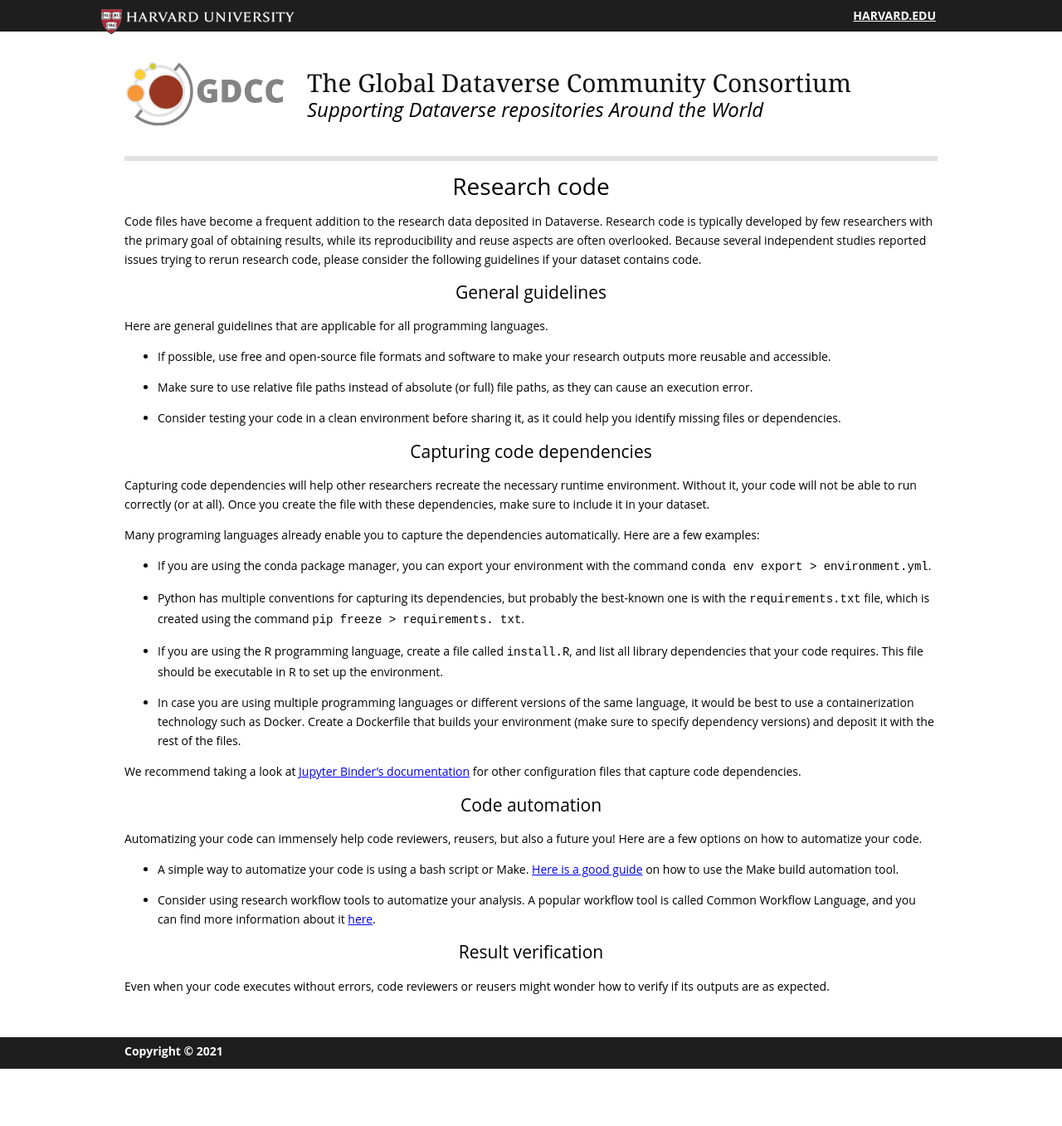
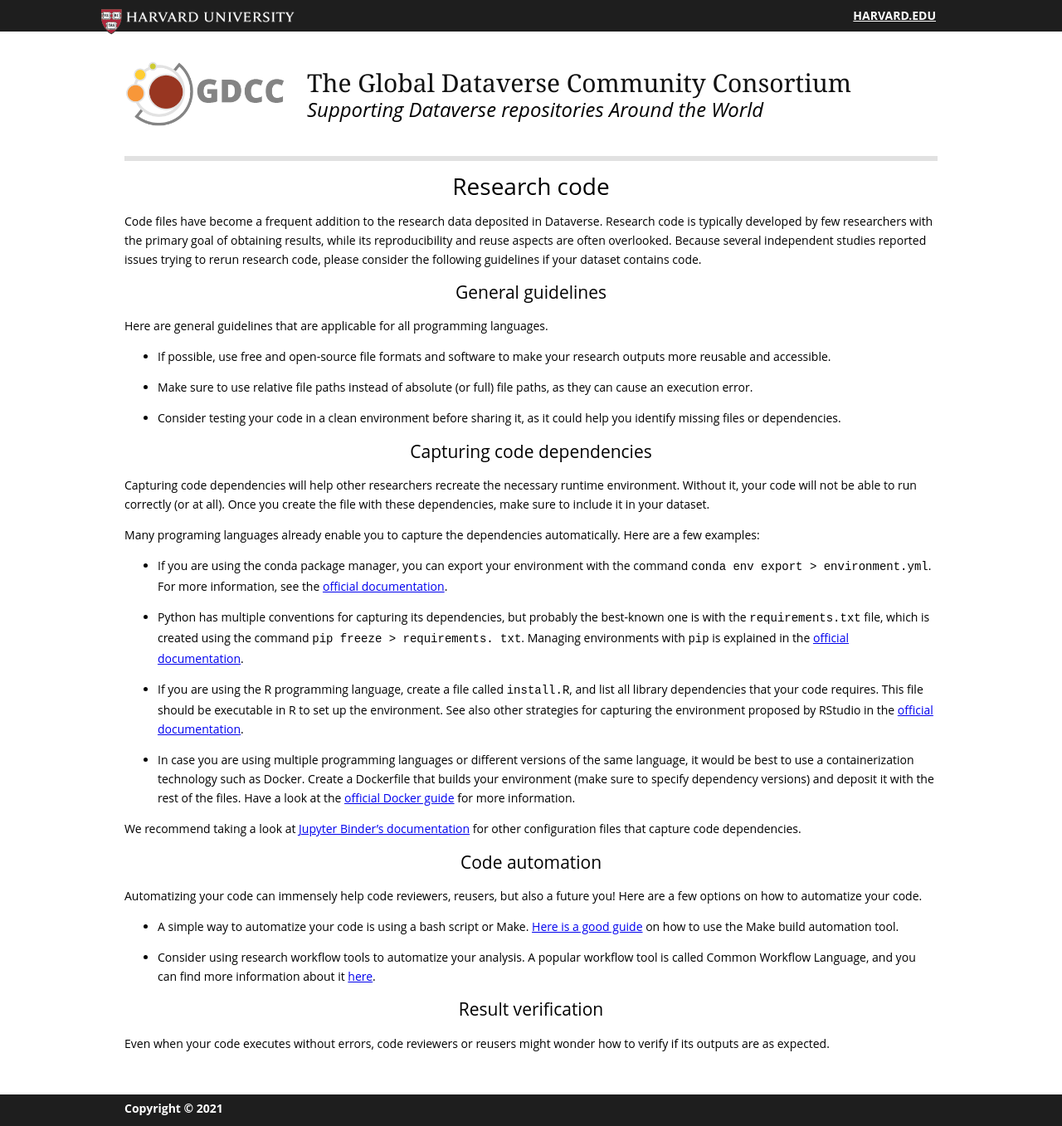
Before and after one commit to gdcc/swc.gdcc.io, a Jekyll site: the page built from software-guidelines.md, in a window 1280 px wide. Shown: the whole page at 83% size. Built offline with Jekyll 4.4.1, drawn with Linux system fonts in a browser that asks for light colours; our own code applies the rules of GitHub Pages for plain Markdown files; before the commit the page ends 1288 px from its top, so only the background shows below that.

Commit message:
add official links

```diff
--- a/software-guidelines.md
+++ b/software-guidelines.md
@@ -18,13 +18,13 @@ Capturing code dependencies will help other researchers recreate the necessary r
 
 Many programing languages already enable you to capture the dependencies automatically. Here are a few examples:
 
-- If you are using the conda package manager, you can export your environment with the command `conda env export > environment.yml`.
+- If you are using the conda package manager, you can export your environment with the command `conda env export > environment.yml`. For more information, see the [official documentation](https://docs.conda.io/projects/conda/en/latest/user-guide/tasks/manage-environments.html#sharing-an-environment).
 
-- Python has multiple conventions for capturing its dependencies, but probably the best-known one is with the `requirements.txt` file, which is created using the command `pip freeze > requirements. txt`.
+- Python has multiple conventions for capturing its dependencies, but probably the best-known one is with the `requirements.txt` file, which is created using the command `pip freeze > requirements. txt`. Managing environments with `pip` is explained in the [official documentation](https://docs.python.org/3/tutorial/venv.html#managing-packages-with-pip).
 
-- If you are using the R programming language, create a file called `install.R`, and list all library dependencies that your code requires. This file should be executable in R to set up the environment.
+- If you are using the R programming language, create a file called `install.R`, and list all library dependencies that your code requires. This file should be executable in R to set up the environment. See also other strategies for capturing the environment proposed by RStudio in the [official documentation](https://environments.rstudio.com).
 
-- In case you are using multiple programming languages or different versions of the same language, it would be best to use a containerization technology such as Docker. Create a Dockerfile that builds your environment (make sure to specify dependency versions) and deposit it with the rest of the files.
+- In case you are using multiple programming languages or different versions of the same language, it would be best to use a containerization technology such as Docker. Create a Dockerfile that builds your environment (make sure to specify dependency versions) and deposit it with the rest of the files. Have a look at the [official Docker guide](https://docs.docker.com/language/python/build-images/) for more information.
 
 We recommend taking a look at [Jupyter Binder's documentation](https://mybinder.readthedocs.io/en/latest/using/config_files.html#config-files) for other configuration files that capture code dependencies.
 
```
